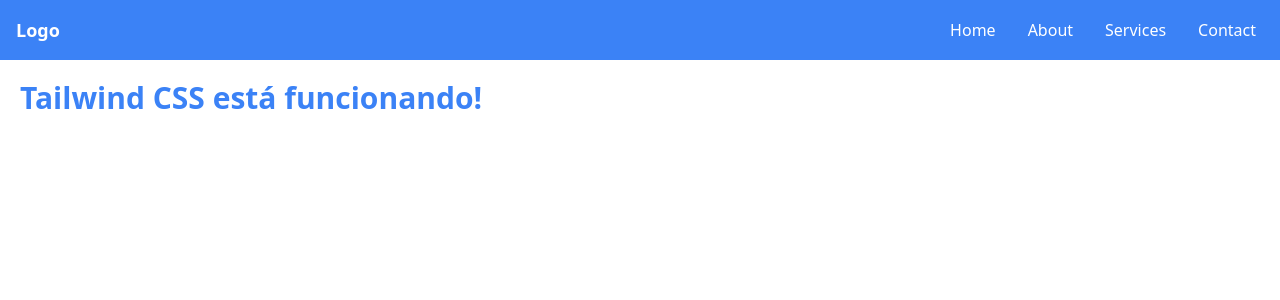
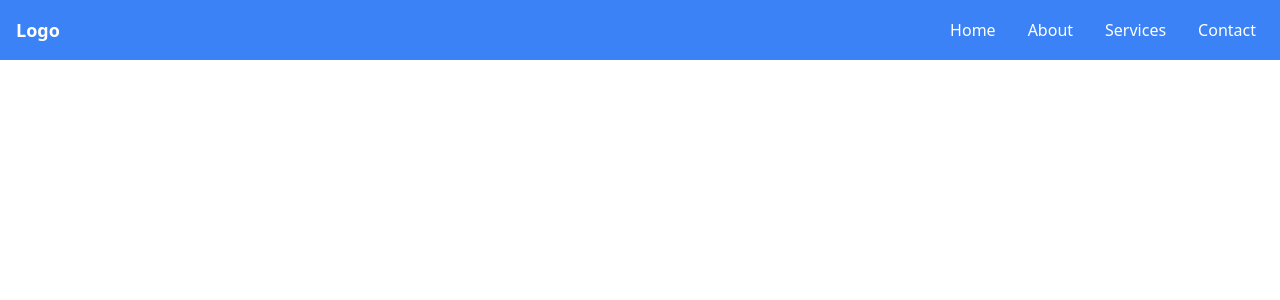
Before and after one commit to rquinterosv/TutorProfile, a React (Vite) app: page / in a window 1280 px wide. Shown: the top 300 px of the page. Built offline with nearby package versions, Linux system fonts and the light colour scheme.

Commit message:
agregando navbar sencillo

```diff
--- a/src/App.jsx
+++ b/src/App.jsx
@@ -1,26 +1,10 @@
 import React from 'react';
 import './index.css';
+import Navbar from './components/Navbar'
 
 function App() {
   return (
-    <div>
-      <nav className="bg-blue-500 p-4">
-        <div className="container mx-auto flex justify-between items-center">
-          <a href="#" className="text-white text-lg font-bold">Logo</a>
-          <ul className="flex space-x-4">
-            <li><a href="#" className="text-white hover:bg-blue-700 p-2 rounded">Home</a></li>
-            <li><a href="#" className="text-white hover:bg-blue-700 p-2 rounded">About</a></li>
-            <li><a href="#" className="text-white hover:bg-blue-700 p-2 rounded">Services</a></li>
-            <li><a href="#" className="text-white hover:bg-blue-700 p-2 rounded">Contact</a></li>
-          </ul>
-        </div>
-      </nav>
-      <div className="p-5">
-        <h1 className="text-3xl font-bold text-blue-500">
-          Tailwind CSS está funcionando!
-        </h1>
-      </div>
-    </div>
+    <Navbar />
   );
 }
 
--- /dev/null
+++ b/src/components/Navbar.jsx
@@ -0,0 +1,19 @@
+import React from "react";
+
+function Navbar() {
+    return (
+        <nav className="bg-blue-500 p-4">
+            <div className="container mx-auto flex justify-between items-center">
+            <a href="#" className="text-white text-lg font-bold">Logo</a>
+            <ul className="flex space-x-4">
+                <li><a href="#" className="text-white hover:bg-blue-700 p-2 rounded">Home</a></li>
+                <li><a href="#" className="text-white hover:bg-blue-700 p-2 rounded">About</a></li>
+                <li><a href="#" className="text-white hover:bg-blue-700 p-2 rounded">Services</a></li>
+                <li><a href="#" className="text-white hover:bg-blue-700 p-2 rounded">Contact</a></li>
+            </ul>
+            </div>
+        </nav>
+    )
+}
+
+export default Navbar;
```
